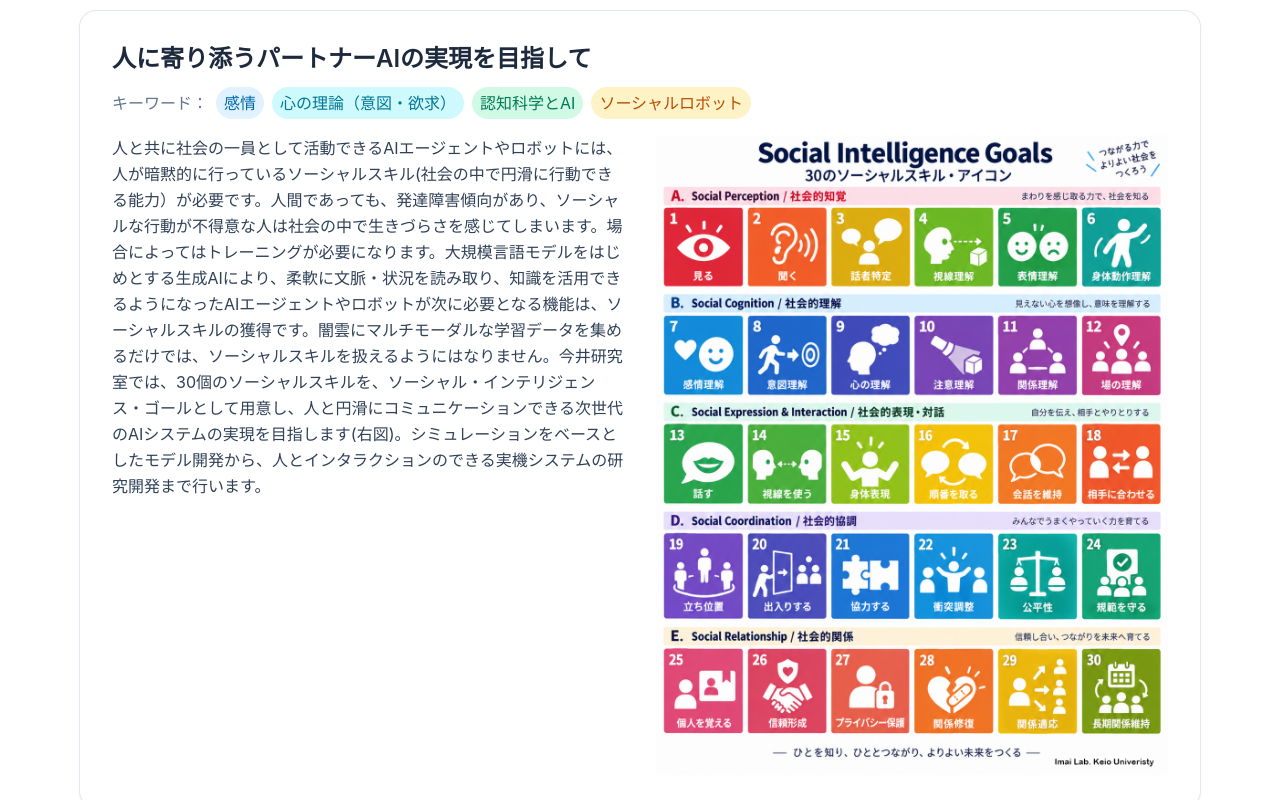
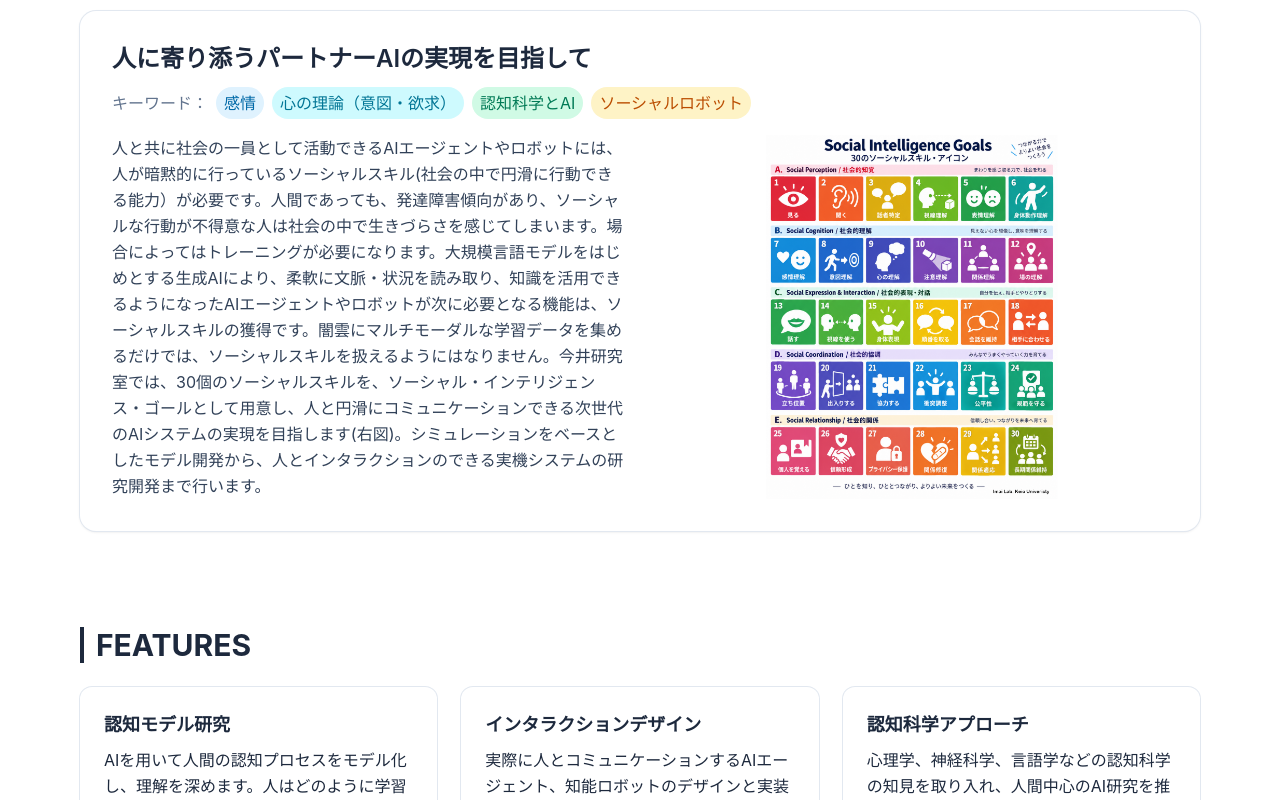
Before and after one commit to imai-laboratory/welcome-junior, a Vue app: page / in a window 1280 px wide. Shown: the part 1600-2400 px from the top of the page. Built offline with nearby package versions, Linux system fonts and the light colour scheme.

Commit message:
Fit Research image to description height while preserving aspect ratio

```diff
--- a/src/components/sections/ResearchSection.vue
+++ b/src/components/sections/ResearchSection.vue
@@ -1,4 +1,5 @@
 <script setup lang="ts">
+import { onMounted, onBeforeUnmount, ref } from 'vue';
 import SectionWrapper from '@/components/SectionWrapper.vue';
 import ColorChip from '@/components/chips/ColorChip.vue';
 import { useResolveAssetPath } from '@/utils/resolveAssetPath';
@@ -6,6 +7,35 @@ import { useResolveAssetPath } from '@/utils/resolveAssetPath';
 const socialIntelligenceGoalsImage = useResolveAssetPath(
 	'images/social-intelligence-goals.png',
 );
+
+const researchText = ref<HTMLElement | null>(null);
+const researchImageContainer = ref<HTMLElement | null>(null);
+const imageSize = ref<{ width: string; height: string }>();
+let resizeObserver: ResizeObserver | undefined;
+
+onMounted(() => {
+	const updateImageSize = () => {
+		if (!researchText.value || !researchImageContainer.value) return;
+		const text = researchText.value.getBoundingClientRect();
+		const container = researchImageContainer.value.getBoundingClientRect();
+		// Stacked layouts use the available width; side-by-side layouts also fit the text height.
+		const width =
+			container.top >= text.bottom
+				? container.width
+				: Math.min(container.width, (text.height * 1122) / 1402);
+		imageSize.value = {
+			width: `${width}px`,
+			height: `${(width * 1402) / 1122}px`,
+		};
+	};
+	resizeObserver = new ResizeObserver(updateImageSize);
+	if (researchText.value) resizeObserver.observe(researchText.value);
+	if (researchImageContainer.value)
+		resizeObserver.observe(researchImageContainer.value);
+	updateImageSize();
+});
+
+onBeforeUnmount(() => resizeObserver?.disconnect());
 </script>
 
 <template>
@@ -37,20 +67,23 @@ const socialIntelligenceGoalsImage = useResolveAssetPath(
 				/>
 			</p>
 
-			<div class="grid items-start gap-6 lg:grid-cols-2 lg:gap-8">
-				<p class="leading-relaxed text-slate-700">
+			<div class="grid items-stretch gap-6 lg:grid-cols-2 lg:gap-8">
+				<p ref="researchText" class="self-start leading-relaxed text-slate-700">
 					人と共に社会の一員として活動できるAIエージェントやロボットには、人が暗黙的に行っているソーシャルスキル(社会の中で円滑に行動できる能力）が必要です。人間であっても、発達障害傾向があり、ソーシャルな行動が不得意な人は社会の中で生きづらさを感じてしまいます。場合によってはトレーニングが必要になります。大規模言語モデルをはじめとする生成AIにより、柔軟に文脈・状況を読み取り、知識を活用できるようになったAIエージェントやロボットが次に必要となる機能は、ソーシャルスキルの獲得です。闇雲にマルチモーダルな学習データを集めるだけでは、ソーシャルスキルを扱えるようにはなりません。今井研究室では、30個のソーシャルスキルを、ソーシャル・インテリジェンス・ゴールとして用意し、人と円滑にコミュニケーションできる次世代のAIシステムの実現を目指します(右図)。シミュレーションをベースとしたモデル開発から、人とインタラクションのできる実機システムの研究開発まで行います。
 				</p>
+				<div ref="researchImageContainer" class="relative min-w-0">
 					<img
 						:src="socialIntelligenceGoalsImage"
 						alt="Social Intelligence Goals：社会的知覚・社会的理解・社会的表現と対話・社会的協調・社会的関係の5分野に分類した30のソーシャルスキル"
 						width="1122"
 						height="1402"
-					class="w-full h-auto"
+						class="mx-auto w-full h-auto lg:absolute lg:top-0 lg:left-1/2 lg:-translate-x-1/2"
+						:style="imageSize"
 						loading="lazy"
 						decoding="async"
 					/>
 				</div>
 			</div>
+		</div>
 	</SectionWrapper>
 </template>
```
Lines whose indentation alone changed are shown as unchanged.
